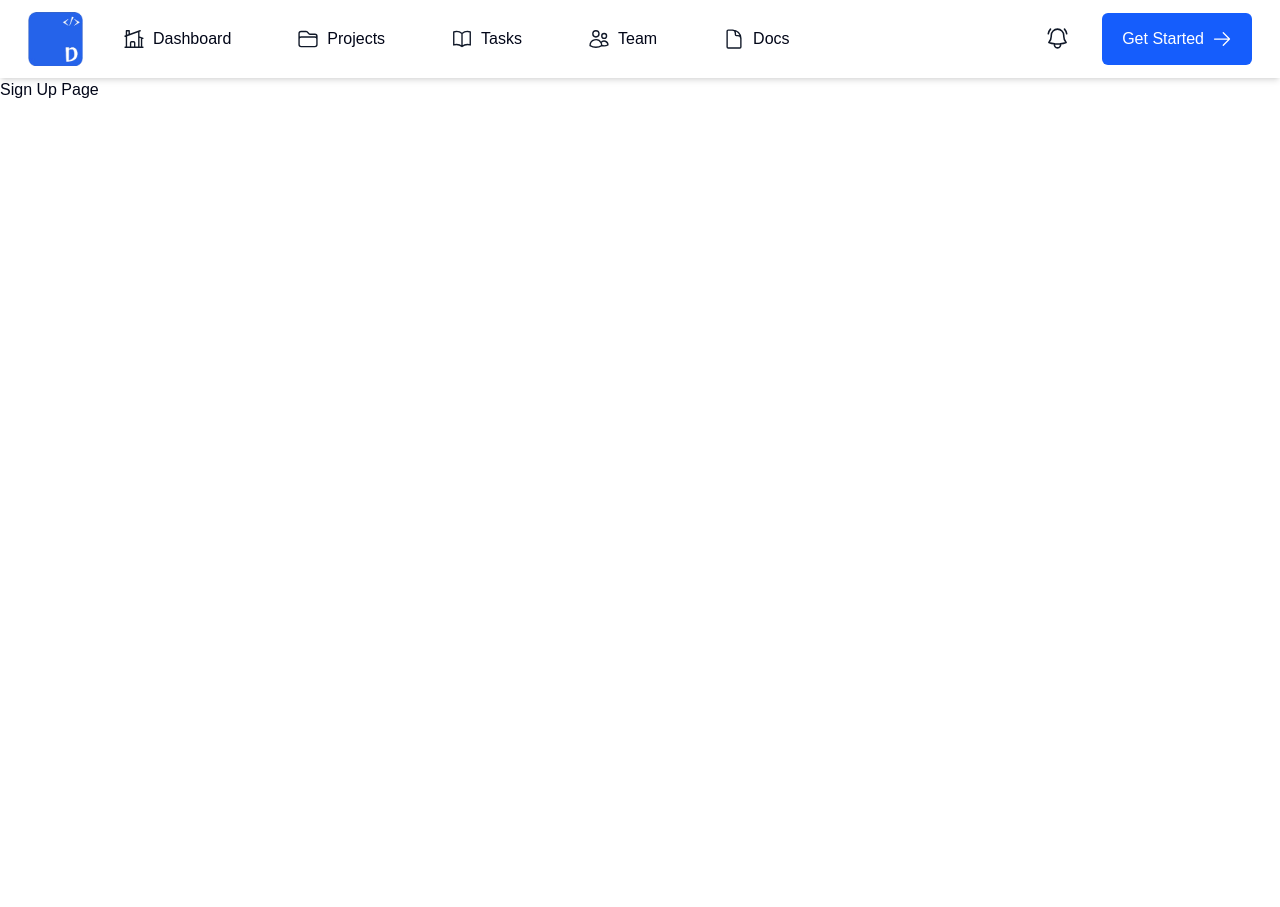
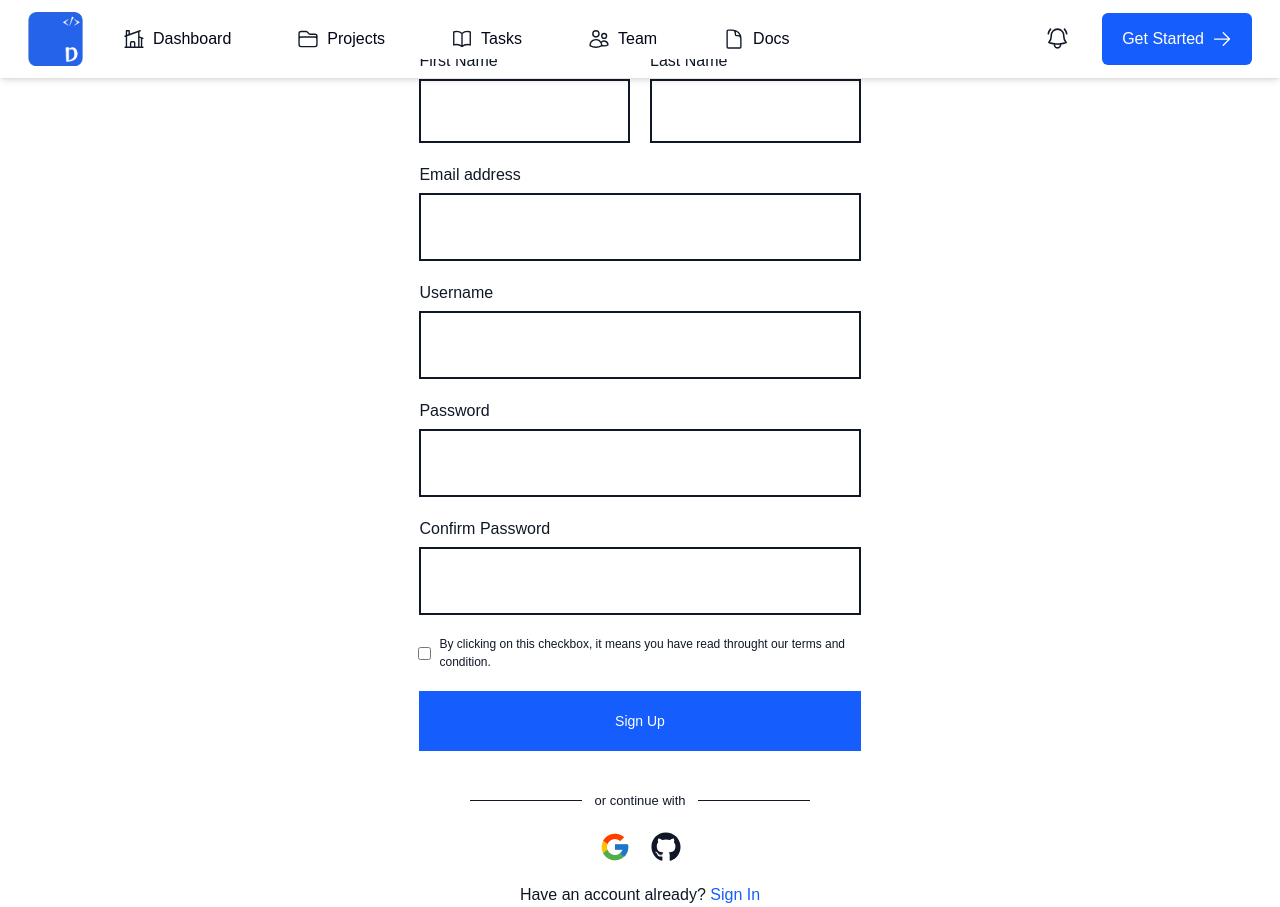
Before and after one commit to Jaycode01/DevCollab, a Next.js app: page /getstarted in a window 1280 px wide. Before the commit the page ends 800 px from the top, so only its background shows below. Built offline with nearby package versions, Linux system fonts and the light colour scheme; a web font is replaced by a local one.

Commit message:
Woorked on the UI of the Sign Up page(Getting started)

```diff
--- a/package.json
+++ b/package.json
@@ -17,6 +17,7 @@
     "next": "15.3.2",
     "react": "^19.0.0",
     "react-dom": "^19.0.0",
+    "react-icons": "^5.5.0",
     "tailwind-merge": "^3.3.0"
   },
   "devDependencies": {
--- /dev/null
+++ b/src/app/getstarted/layout.tsx
@@ -0,0 +1,13 @@
+import { Metadata } from "next";
+
+export const metadata: Metadata = {
+  title: "Get Started",
+  description: "Get started by sgn up page...created by me",
+};
+export default function SignUpLayout({
+  children,
+}: Readonly<{
+  children: React.ReactNode;
+}>) {
+  return <div>{children}</div>;
+}
--- a/src/app/getstarted/page.tsx
+++ b/src/app/getstarted/page.tsx
@@ -1,7 +1,109 @@
+import { FcGoogle } from "react-icons/fc";
+import { FaGithub } from "react-icons/fa";
+import Link from "next/link";
+
 export default function signUp() {
   return (
     <>
-      <div>Sign Up Page</div>
+      <div className="text-gray-900 flex flex-col items-center justify-center h-screen">
+        <form action="" className="flex flex-col gap-5">
+          <div className="flex gap-5 items-center w-11/12 mx-auto">
+            <div className="flex flex-col gap-1.5 w-3/5">
+              <label htmlFor="firstName" className="capitalize">
+                first name
+              </label>
+              <input
+                type="text"
+                name="firstName"
+                id="firstName"
+                className="border-2 border-gray-900 w-full py-5 px-3 text-sm outline-none"
+              />
+            </div>
+
+            <div className="flex flex-col gap-1.5 w-3/5">
+              <label htmlFor="lastName" className="capitalize">
+                last name
+              </label>
+              <input
+                type="text"
+                name="lastName"
+                id="lastName"
+                className="border-gray-900 border-2 w-full py-5 px-3 text-sm outline-none"
+              />
+            </div>
+          </div>
+
+          <div className="flex flex-col gap-1.5 w-11/12 mx-auto">
+            <label htmlFor="firstName">Email address</label>
+            <input
+              type="email"
+              name="email"
+              id="email"
+              className="border-2 border-gray-900 py-5 px-3"
+            />
+          </div>
+
+          <div className="flex flex-col gap-1.5 w-11/12 mx-auto">
+            <label htmlFor="username">Username</label>
+            <input
+              type="text"
+              name="username"
+              id="username"
+              className="border-2 border-gray-900 py-5 px-3"
+            />
+          </div>
+
+          <div className="flex flex-col gap-1.5 w-11/12 mx-auto">
+            <label htmlFor="password">Password</label>
+            <input
+              type="password"
+              name="password"
+              id="password"
+              className="border-2 border-gray-900 py-5 px-3"
+            />
+          </div>
+
+          <div className="flex flex-col gap-1.5 w-11/12 mx-auto">
+            <label htmlFor="confirmPassword">Confirm Password</label>
+            <input
+              type="password"
+              name="confirmPassword"
+              id="confirmPassword"
+              className="border-2 border-gray-900 py-5 px-3"
+            />
+          </div>
+
+          <div className="flex flex-row-reverse items-center gap-2">
+            <label htmlFor="agreement" className="w-11/12 text-[12px]">
+              By clicking on this checkbox, it means you have read throught our
+              terms and condition.
+            </label>
+            <input type="checkbox" name="agreement" id="agreement" />
+          </div>
+          <button
+            type="submit"
+            className="bg-blue-600 py-5 w-11/12 mx-auto text-white text-sm cursor-pointer"
+          >
+            Sign Up
+          </button>
+        </form>
+        <div className="flex items-center gap-3 mt-10 mx-auto">
+          <hr className="w-28  border-gray-900 border-1.5" />
+          <p className="text-[13px]">or continue with</p>
+          <hr className="w-28  border-gray-900 border-1.5" />
+        </div>
+        <div className="flex items-center  mt-5 gap-5">
+          <FcGoogle size={32} className="cursor-pointer" />
+          <FaGithub size={30} className="cursor-pointer" />
+        </div>
+
+        <p className="mt-5">
+          Have an account already?{" "}
+          <Link href="/login" className="text-blue-600 hover:underline">
+            Sign In
+          </Link>
+        </p>
+      </div>
     </>
   );
 }
--- a/src/app/layout.tsx
+++ b/src/app/layout.tsx
@@ -12,7 +12,7 @@ const aclonica = Aclonica({
 export const metadata: Metadata = {
   title: {
     default: "DevCollab",
-    template: "%s | DevCollab",
+    template: "DevCollab | %s",
   },
   description: "Created and Idea by Nexon",
 };
--- /dev/null
+++ b/src/app/login/page.tsx
@@ -0,0 +1,7 @@
+export default function Login() {
+  return (
+    <>
+      <form action=""></form>
+    </>
+  );
+}
--- a/src/app/navbar/page.tsx
+++ b/src/app/navbar/page.tsx
@@ -22,7 +22,7 @@ export default function Navbar() {
 
   const router = useRouter();
   const handleSignUpPageClick = () => {
-    router.push("/signup");
+    router.push("/getstarted");
   };
 
   const handleBackHomeClick = () => {
```
Also changed, not shown: 1 other file (tests, documents, lock files or other folders).
